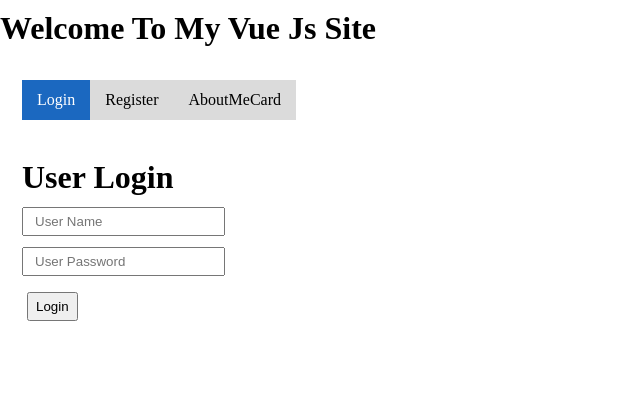
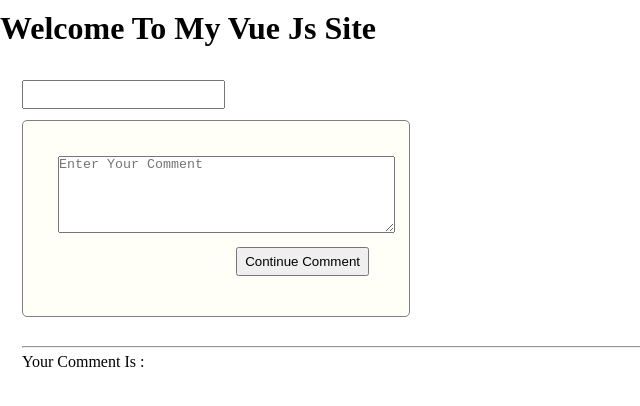
Before and after one commit to nomancse19/vue3-vite-app, a Vue app: page / in a window 1280 px wide. Shown: the top 406 px of the page, without its empty margins (0-640 px from the left). Built offline with nearby package versions, Linux system fonts and the light colour scheme.

Commit message:
Working with references - $refs

```diff
--- a/src/App.vue
+++ b/src/App.vue
@@ -1,8 +1,18 @@
 <template>
   <HelloWorld msg="Welcome To My Vue Js Site" class="hello"></HelloWorld>
   <div class="container">
-    <div class="tab">
-      <div class="tab__menu">
+    <input type="text" ref="normalComment" v-model="name" />
+    <the-comment
+      v-model="myComment"
+      buttonText="Continue Comment"
+      placeholder="Enter Your Comment"
+      ref="commentInput"
+    ></the-comment>
+    <br />
+    <hr />
+    <p>Your Comment Is : {{ myComment }}</p>
+    <!-- <div class="tab"> -->
+    <!-- <div class="tab__menu">
         <div
           class="tab__menu-item"
           v-for="(tab, i) in tabs"
@@ -12,16 +22,16 @@
         >
           {{ tab }}
         </div>
-      </div>
-      <div class="tab__content">
-        <br />
-        <!-- <login v-if="activeTab === 'Login'"></login> -->
-        <!-- <Register v-if="activeTab === 'Register'"></Register> -->
-        <keep-alive>
+      </div> -->
+    <!-- <div class="tab__content"> -->
+
+    <!-- <login v-if="activeTab === 'Login'"></login> -->
+    <!-- <Register v-if="activeTab === 'Register'"></Register> -->
+    <!-- <keep-alive>
           <component :is="activeTab" />
-        </keep-alive>
-      </div>
-    </div>
+        </keep-alive> -->
+    <!-- </div> -->
+    <!-- </div> -->
   </div>
 </template>
 <script>
@@ -29,6 +39,7 @@
 import Login from "./components/Login.vue";
 import Register from "./components/Register.vue";
 import AboutMeCard from "./components/AboutMeCard.vue";
+import TheComment from "./components/TheComment.vue";
 export default {
   name: "App",
 
@@ -50,6 +61,9 @@
       about_body: this.aboutBody,
     };
   },
+  mounted() {
+    console.dir(this.$refs.normalComment);
+  },
   methods: {
     checkClick() {
       alert("Check Click Alert On");
@@ -70,6 +84,7 @@
     Login,
     Register,
     AboutMeCard,
+    TheComment,
   },
 };
 </script>
```
